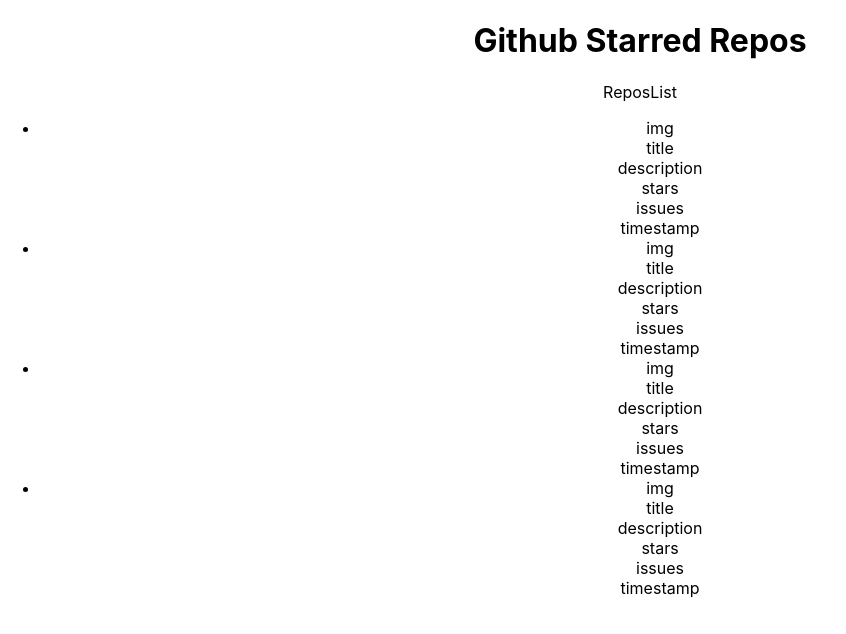
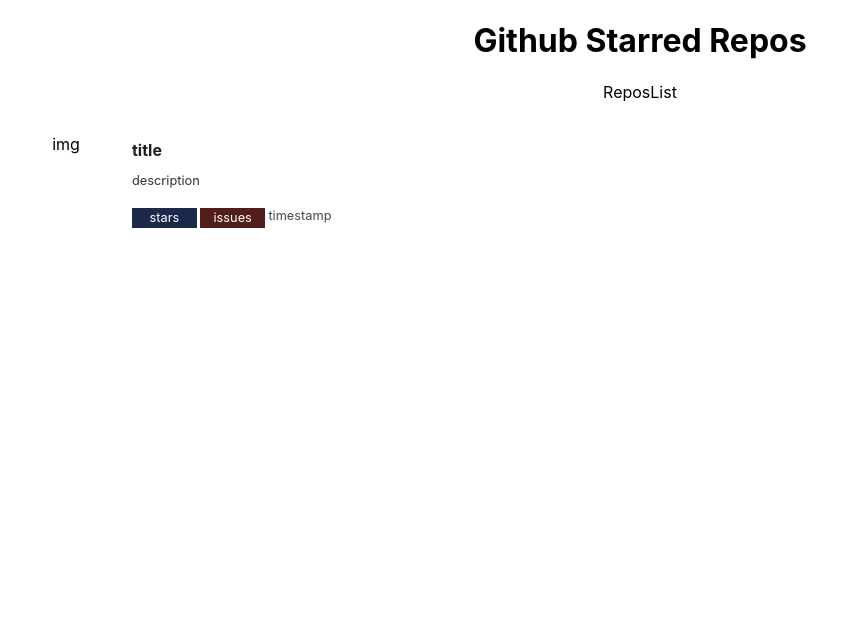
Before and after one commit to omar-etman/github-starred-repos, a React (Create React App) app in the folder github-repos/: page / in a window 1280 px wide. Shown: the top 634 px of the page, without its empty margins (0-846 px from the left). Built offline with nearby package versions, Linux system fonts and the light colour scheme.

Commit message:
Setup the Repo component's styling

```diff
--- a/github-repos/src/components/Repo.js
+++ b/github-repos/src/components/Repo.js
@@ -16,8 +16,8 @@ function Repo() {
                </div>
                <div className="info__stats">
                    <div className="info__stats__numbers">
-                       <div>stars</div>
-                       <div>issues</div>
+                       <div className="stats__numbers__stars">stars</div>
+                       <div className="stats__numbers__issues">issues</div>
                    </div>
                    <div className="info__stats__timestamp">
                        timestamp
--- a/github-repos/src/components/ReposList.js
+++ b/github-repos/src/components/ReposList.js
@@ -4,12 +4,9 @@ import Repo from './Repo'
 function ReposList() {
 
     return (
-        <div className="repo">
+        <div>
             <p>ReposList</p>
             <ul>
-                <li><Repo/></li>
-                <li><Repo/></li>
-                <li><Repo/></li>
                 <li><Repo/></li>
             </ul>
         </div>
--- a/github-repos/src/styles/App.css
+++ b/github-repos/src/styles/App.css
@@ -2,37 +2,8 @@
   text-align: center;
 }
 
-.App-logo {
-  height: 40vmin;
-  pointer-events: none;
+ul {
+  list-style: none;
+  padding: 0;
+  margin: 0;
 }
-
-@media (prefers-reduced-motion: no-preference) {
-  .App-logo {
-    animation: App-logo-spin infinite 20s linear;
-  }
-}
-
-.App-header {
-  background-color: #282c34;
-  min-height: 100vh;
-  display: flex;
-  flex-direction: column;
-  align-items: center;
-  justify-content: center;
-  font-size: calc(10px + 2vmin);
-  color: white;
-}
-
-.App-link {
-  color: #61dafb;
-}
-
-@keyframes App-logo-spin {
-  from {
-    transform: rotate(0deg);
-  }
-  to {
-    transform: rotate(360deg);
-  }
-}
--- a/github-repos/src/styles/Repo.css
+++ b/github-repos/src/styles/Repo.css
@@ -1,31 +1,72 @@
 .repo {
-
+    display: flex;
+    padding: 1rem;
+    align-items: center;
 }
 
 .repo__avatar {
-
+    height: 100px;
+    width: 100px;
+    flex-shrink: 0;
 }
 
 .repo__info {
-
+    display: flex;
+    flex-flow: column nowrap;
+    padding-left: 1rem;
+    height: 100px;
+    justify-content: space-around;
+    width: 70%;
 }
 
 .info__title {
-
+    font-weight: bold;
+    color: rgb(29, 29, 28);
+    text-align: left;
 }
 
 .info__description {
+    font-size: 0.8rem;
+    color: rgb(49, 49, 48);
+    text-align: left;
+}
 
+.info__description, .info__title {
+    white-space: nowrap;
+    overflow: hidden;
+    text-overflow: ellipsis;
 }
 
 .info__stats {
-
+    display: flex;
+    margin-top: 0.5rem;
 }
 
 .info__stats__numbers {
+    display: flex;
+}
+
+.stats__numbers__stars {
+    background-color: rgb(29, 41, 75);
+}
+
+.stats__numbers__issues {
+    background-color: rgb(82, 30, 28);
+}
+
+.stats__numbers__issues, .stats__numbers__stars {
+    color: white;
+    height: 1.2rem;
+    font-size: 0.8rem;
+    margin-right: 0.2rem;
+    width: 65px;
+    display: flex;
+    justify-content: center;
+    align-items: center;
 
 }
 
 .info__stats__timestamp {
-
+    color: rgb(71, 71, 71);
+    font-size: 0.8rem;
 }
```
